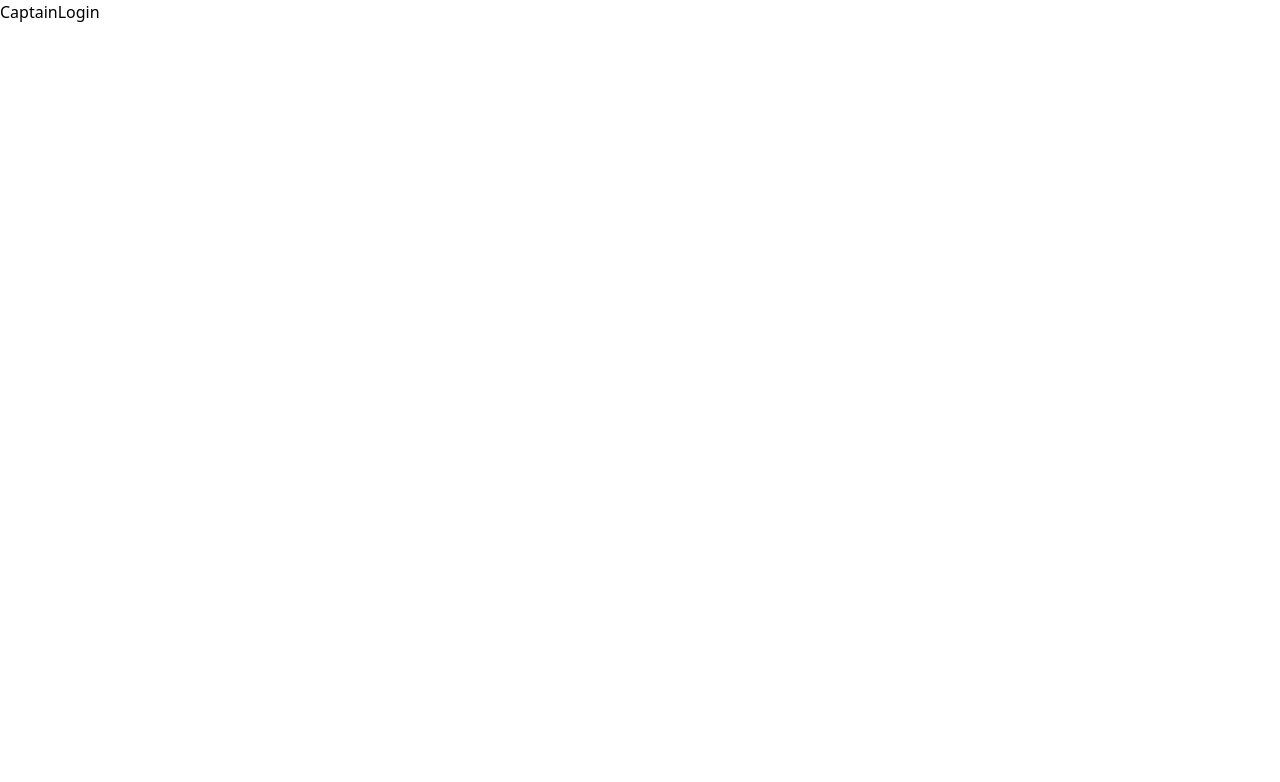
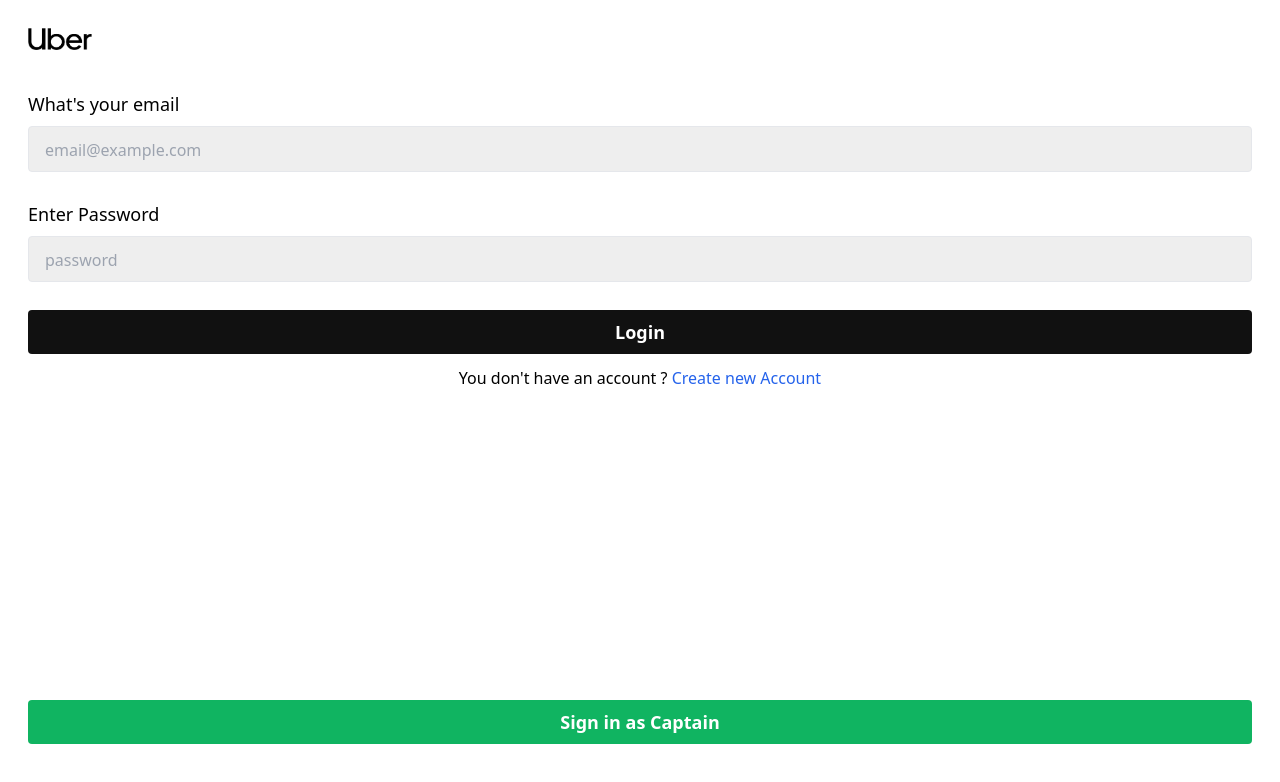
Before and after one commit to sinha-niranjan/UBER-CLONE, a React (Vite) app in the folder frontend/: page /captain-login in a window 1280 px wide. Shown: the top 782 px of the page. Built offline with nearby package versions, Linux system fonts and the light colour scheme.

Commit message:
added login page

```diff
--- a/frontend/src/pages/CaptainLogin.jsx
+++ b/frontend/src/pages/CaptainLogin.jsx
@@ -1,9 +1,68 @@
-import React from 'react'
+import React, { useState } from "react";
+import { Link } from "react-router-dom";
 
 const CaptainLogin = () => {
+  const [email, setEmail] = useState("");
+  const [password, setPassword] = useState("");
+  const [userData, setUserData] = useState("");
+
+  const submitHandler = (e) => {
+    e.preventDefault();
+    setUserData({
+      email: email,
+      password: password,
+    });
+    setEmail("");
+    setPassword("");
+  };
   return (
-    <div>CaptainLogin</div>
-  )
-}
+    <div className="p-7 flex flex-col justify-between min-h-screen">
+      <div>
+        <img className="w-16 mb-10" src="logo.png" alt="" />
+        <form
+          onSubmit={(e) => {
+            submitHandler(e);
+          }}
+        >
+          <h3 className="text-lg font-medium mb-2">What's your email </h3>
+          <input
+            type="email"
+            value={email}
+            onChange={(e) => {
+              setEmail(e.target.value);
+            }}
+            required
+            placeholder="email@example.com"
+            className="bg-[#eeeeee] mb-7 rounded px-4 py-2 w-full border  text-lg placeholder:text-base "
+          />
+          <h3 className="text-lg font-medium mb-2">Enter Password</h3>
+          <input
+            value={password}
+            onChange={(e) => {
+              setPassword(e.target.value);
+            }}
+            type="password"
+            placeholder="password"
+            className="bg-[#eeeeee] mb-7 rounded px-4 py-2 w-full border  text-lg placeholder:text-base "
+          />
+          <button className="bg-[#111] text-[#fff] font-semibold  mb-3 rounded px-4 py-2 w-full   text-lg placeholder:text-base ">
+            Login
+          </button>
+          <p className="text-center ">
+            You don't have an account ?{" "}
+            <Link to={"/signup"} className="text-blue-600 ">
+              Create new Account{" "}
+            </Link>
+          </p>
+        </form>
+      </div>
+      <div>
+        <Link to={"/captain-login"}  className="bg-[#10b461] flex items-center justify-center text-[#fff] font-semibold  mb-7 rounded px-4 py-2 w-full   text-lg placeholder:text-base ">
+          Sign in as Captain{" "}
+        </Link>
+      </div>
+    </div>
+  );
+};
 
-export default CaptainLogin
+export default CaptainLogin;
--- a/frontend/src/pages/UserLogin.jsx
+++ b/frontend/src/pages/UserLogin.jsx
@@ -1,9 +1,68 @@
-import React from 'react'
+import React, { useState } from "react";
+import { Link } from "react-router-dom";
 
 const UserLogin = () => {
+  const [email, setEmail] = useState("");
+  const [password, setPassword] = useState("");
+  const [userData, setUserData] = useState("");
+
+  const submitHandler = (e) => {
+    e.preventDefault();
+    setUserData({
+      email: email,
+      password: password,
+    });
+    setEmail("");
+    setPassword("");
+  };
   return (
-    <div>UserLogin</div>
-  )
-}
+    <div className="p-7 flex flex-col justify-between min-h-screen">
+      <div>
+        <img className="w-16 mb-10" src="logo.png" alt="" />
+        <form
+          onSubmit={(e) => {
+            submitHandler(e);
+          }}
+        >
+          <h3 className="text-lg font-medium mb-2">What's your email </h3>
+          <input
+            type="email"
+            value={email}
+            onChange={(e) => {
+              setEmail(e.target.value);
+            }}
+            required
+            placeholder="email@example.com"
+            className="bg-[#eeeeee] mb-7 rounded px-4 py-2 w-full border  text-lg placeholder:text-base "
+          />
+          <h3 className="text-lg font-medium mb-2">Enter Password</h3>
+          <input
+            value={password}
+            onChange={(e) => {
+              setPassword(e.target.value);
+            }}
+            type="password"
+            placeholder="password"
+            className="bg-[#eeeeee] mb-7 rounded px-4 py-2 w-full border  text-lg placeholder:text-base "
+          />
+          <button className="bg-[#111] text-[#fff] font-semibold  mb-3 rounded px-4 py-2 w-full   text-lg placeholder:text-base ">
+            Login
+          </button>
+          <p className="text-center ">
+            You don't have an account ?{" "}
+            <Link to={"/signup"} className="text-blue-600 ">
+              Create new Account{" "}
+            </Link>
+          </p>
+        </form>
+      </div>
+      <div>
+        <Link to={"/captain-login"}  className="bg-[#10b461] flex items-center justify-center text-[#fff] font-semibold  mb-7 rounded px-4 py-2 w-full   text-lg placeholder:text-base ">
+          Sign in as Captain{" "}
+        </Link>
+      </div>
+    </div>
+  );
+};
 
-export default UserLogin
+export default UserLogin;
```
